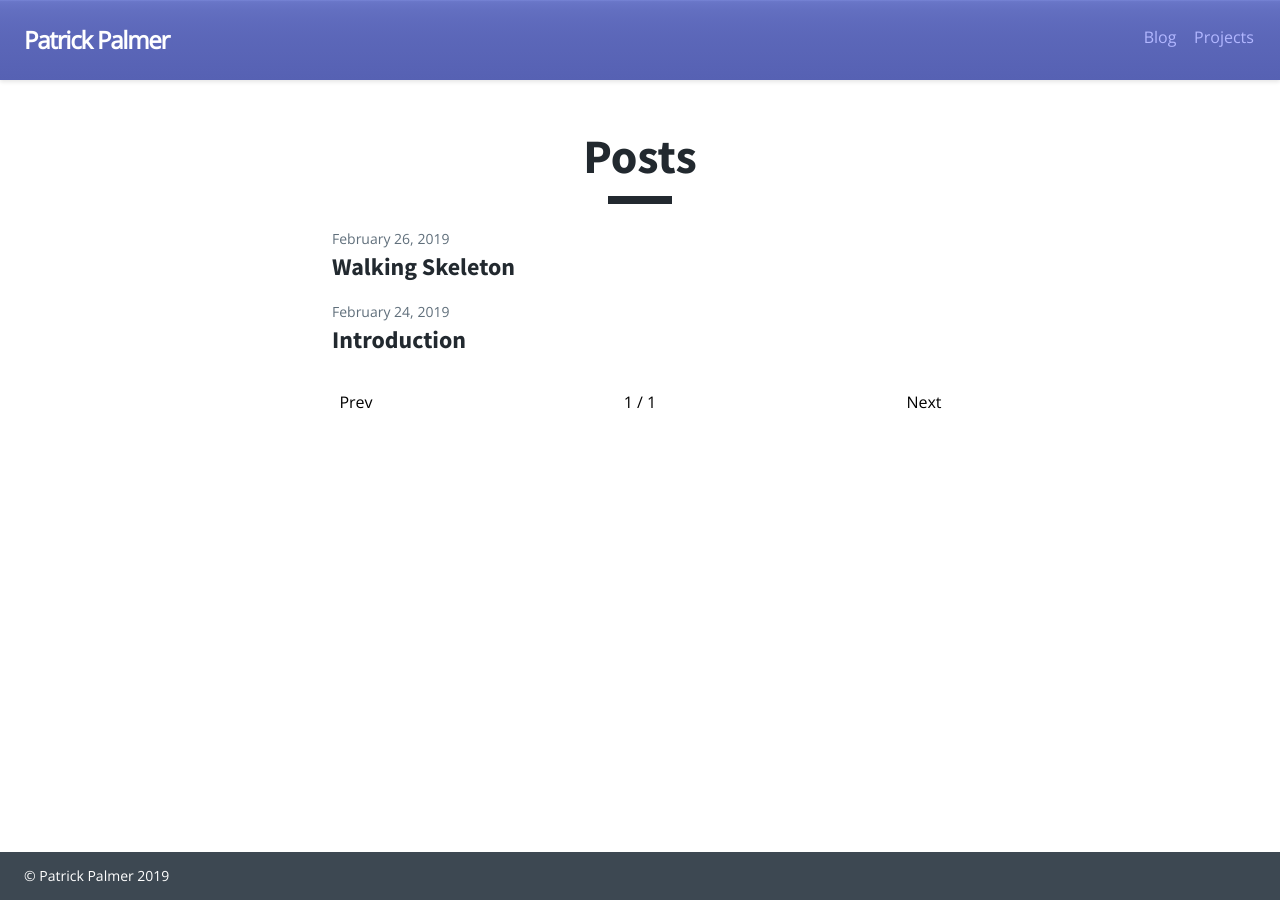
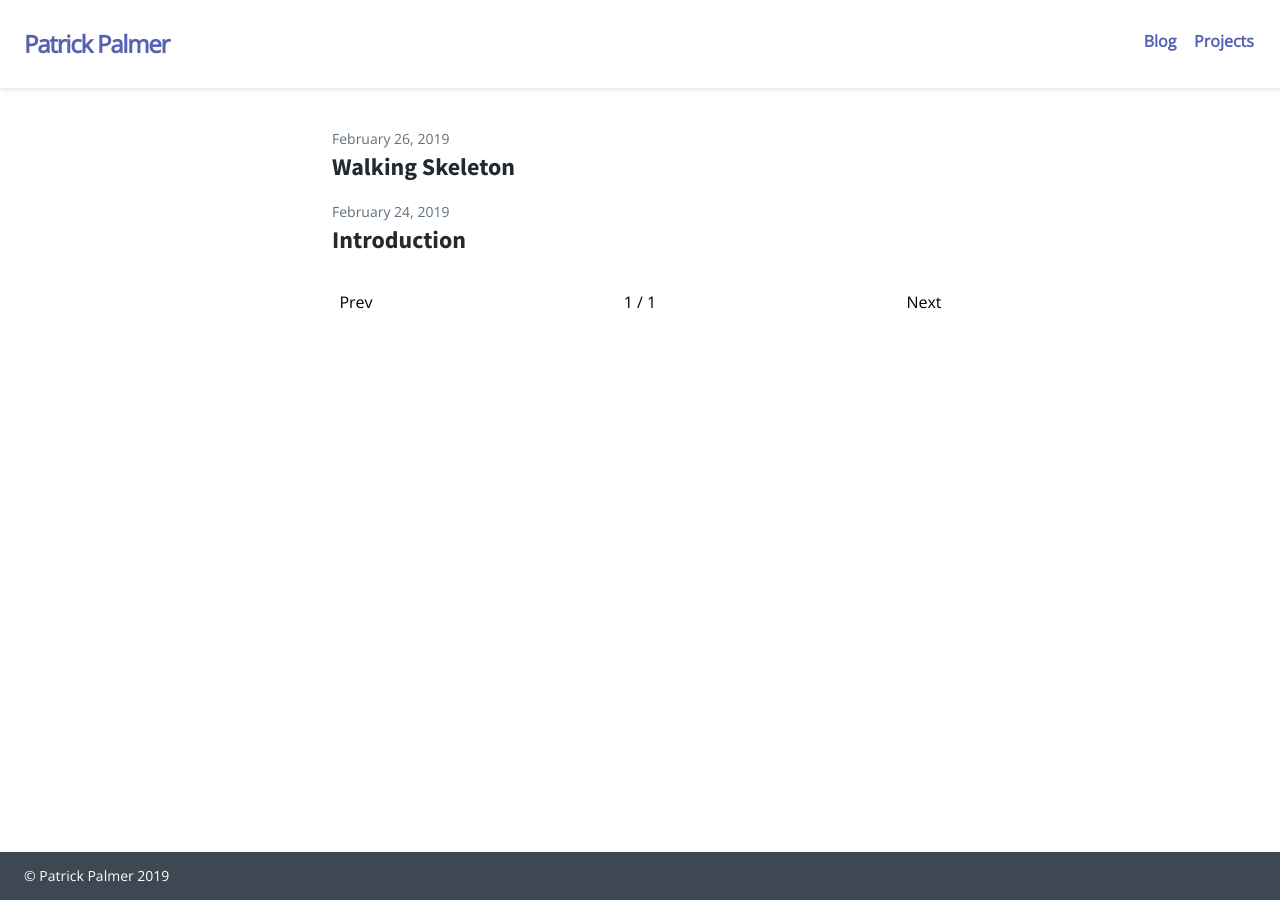
Before and after one commit to ppalms/ppalms.github.io, a Jekyll site: the page built from blog/index.html, in a window 1280 px wide. Built offline with Jekyll 4.4.1, drawn with Linux system fonts in a browser that asks for light colours; the list of posts is cut into pages by our own code.

Commit message:
Tweak styles and layout

```diff
--- a/_includes/header.html
+++ b/_includes/header.html
@@ -1,17 +1,16 @@
-<nav
-    class="flex items-center justify-center flex-wrap pt-4 pb-2 bg-gradient-blue-to-purple shadow sm:justify-between sm:px-6 sm:py-3">
-    <div class="items-center text-white">
-        <span class="font-extrabold text-2xl tracking-tight">
-            <a href="/" class="no-underline text-white hover:text-indigo-lightest">Patrick Palmer</a>
+<nav class="flex items-center justify-center flex-wrap pt-4 pb-2 sm:justify-between sm:px-6 sm:py-4 shadow">
+    <div class="items-center">
+        <span class="font-black text-2xl tracking-tight">
+            <a href="/" class="no-underline text-indigo-dark hover:text-indigo-darker">Patrick Palmer</a>
         </span>
     </div>
-    <div class="w-full flex items-center justify-center text-sm mb-2 md:text-base sm:w-auto">
+    <div class="w-full flex items-center justify-center text-sm mb-2 md:text-base sm:w-auto font-bold">
         <div class="catalogue-item w-16 pt-2 text-center sm:h-8 sm:mt-4 sm:pt-0">
-            <a href="/blog" class="flex-none no-underline text-indigo-lighter hover:text-white">Blog</a>
+            <a href="/blog" class="flex-none no-underline text-indigo-dark hover:text-indigo-darker">Blog</a>
             <div class="catalogue-line"></div>
         </div>
         <div class="catalogue-item w-16 pt-2 text-center sm:h-8 sm:mt-4 sm:pt-0">
-            <a href="/projects" class="flex-none no-underline text-indigo-lighter hover:text-white">Projects</a>
+            <a href="/projects" class="flex-none no-underline text-indigo-dark hover:text-indigo-darker">Projects</a>
             <div class="catalogue-line"></div>
         </div>
     </div>
--- a/_layouts/page.html
+++ b/_layouts/page.html
@@ -1,8 +1,10 @@
 ---
 layout: default
 ---
+{% if page.title %}
 <div class="flex flex-col items-center">
-    <h1 class="sm:mt-4 text-3xl md:text-5xl text-center">{{ page.title }}</h1>
+    <h1 class="font-black text-black text-4xl md:text-5xl lg:text-6xl">{{ page.title }}</h1>
     <div class="border-solid border-black w-16 border-t-0 sm:border-t-4 md:border-t-8 sm:mb-2 sm:mt-1"></div>
 </div>
+{% endif %}
 {{ content }}
--- a/blog/index.html
+++ b/blog/index.html
@@ -1,5 +1,4 @@
 ---
-title: Posts
 layout: page
 ---
 {% for post in paginator.posts %}
```
